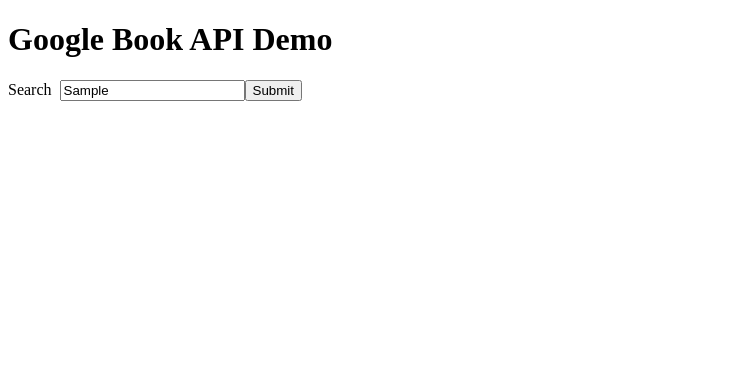
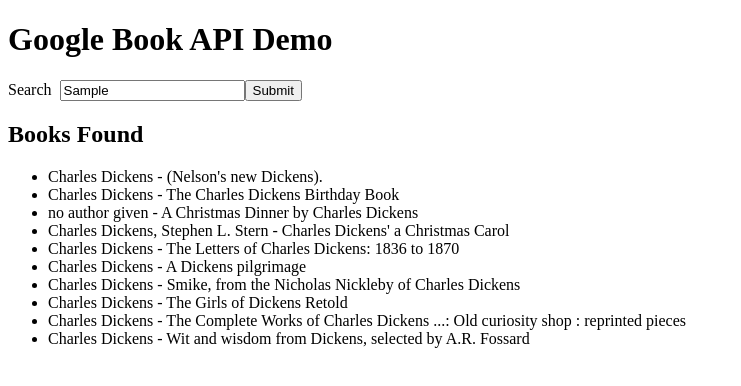
Before and after one commit to lsiden/google-books-demo, a React app: page / in a window 1280 px wide. Both pictures are taken after typing "Sample" into the empty fields and a click on the button "Submit". Shown: the top 386 px of the page, without its empty margins (0-741 px from the left). Built offline with nearby package versions, Linux system fonts and the light colour scheme.

Commit message:
books-list

```diff
--- a/package.json
+++ b/package.json
@@ -11,6 +11,7 @@
     "babel-core": "^6.26.0",
     "babel-jest": "^21.2.0",
     "babel-loader": "^7.1.2",
+    "babel-plugin-lodash": "^3.2.11",
     "babel-plugin-module-resolver": "^2.7.1",
     "babel-plugin-transform-class-properties": "^6.24.1",
     "babel-plugin-transform-object-rest-spread": "^6.26.0",
@@ -21,6 +22,7 @@
     "eslint": "^4.8.0",
     "eslint-plugin-react": "^7.4.0",
     "gh-pages": "^1.0.0",
+    "lodash-webpack-plugin": "^0.11.4",
     "rimraf": "^2.6.2",
     "style-loader": "^0.19.0",
     "webpack": "^3.6.0",
@@ -28,6 +30,7 @@
     "webpack-merge": "^4.1.0"
   },
   "dependencies": {
+    "lodash": "^4.17.4",
     "promise-polyfill": "^6.0.2",
     "react": "^16.0.0",
     "react-dom": "^16.0.0",
--- /dev/null
+++ b/src/books-list.jsx
@@ -0,0 +1,29 @@
+import React from 'react'
+import PropTypes from 'prop-types'
+
+function Authors({authors=['no author given']}) {
+	return (
+		<span className="authors">
+			{authors.join(', ')}
+		</span>
+	)
+}
+
+export default function BooksList({books}) {
+	let key=0
+	const items = books.map(book => <li key={++key} >
+		<Authors authors={book.authors} />
+		&nbsp;- {book.title}
+	</li>)
+	return books.length > 0 ? (
+		<div className="books-list">
+			<h2>Books Found</h2>
+			<ul>
+				{items}
+			</ul>
+		</div>
+	) : null
+}
+BooksList.propTypes = {
+	books: PropTypes.arrayOf(PropTypes.object).isRequired,
+}
--- a/src/index.jsx
+++ b/src/index.jsx
@@ -1,7 +1,9 @@
 import React from 'react'
 import PropTypes from 'prop-types'
+import _ from 'lodash'
 
 import SearchBooks from './search-books'
+import BooksList from './books-list'
 
 const debug = require('debug')('google-books-demo:book-browser')
 const initValue = window.localStorage.getItem('initValue') || ''
@@ -9,18 +11,30 @@
 export default class BookBrowser extends React.Component {
 	constructor(props) {
 		super(props)
+		this.state = {
+			books: [],
+		}
 	}
 
 	render() {
 		return (
-			<div>
+			<div className="books-browser">
 				<SearchBooks initValue={initValue} limit={20} onResponse={this.onResponse} />
+				<BooksList books={this.state.books} />
 			</div>
 		)
 	}
 
 	onResponse = (res) => {
 		debug(res)
+		const bookAttrs = ['title', 'authors', 'publishedDate', ]
+		const books = res.items
+			.filter(item => item.kind === 'books#volume')
+			.map(item => ({
+				..._.pick(item.volumeInfo, bookAttrs),
+				selfLink: item.selfLink,
+			}))
+		this.setState({ books })
 	}
 
     componentDidCatch = (error, info) => {
--- a/src/search-books.jsx
+++ b/src/search-books.jsx
@@ -10,7 +10,6 @@
 		super(props)
 		this.state = {
 			query: '',
-			result: [],
 		}
 		this.onChange = this.onChange.bind(this)
 		this.onSubmitSearch = this.onSubmitSearch.bind(this)
@@ -27,7 +26,7 @@
 
 	render() {
 		return (
-			<form onSubmit={ev => { ev.preventDefault(); this.onSubmitSearch() }} >
+			<form className="search-books" onSubmit={ev => { ev.preventDefault(); this.onSubmitSearch() }} >
 				<label>
 					Search
 					&nbsp;<input type="text" name="query" onChange={this.onChange} value={this.state.query} placeholder="Title or Author" />
--- a/webpack.config.js
+++ b/webpack.config.js
@@ -1,6 +1,5 @@
 const path=require('path')
-
-console.log(__dirname)
+const LodashModuleReplacementPlugin = require('lodash-webpack-plugin');
 
 module.exports = {
 	target: 'web',
@@ -14,6 +13,9 @@
 	resolve: {
 		extensions: ['.js', '.jsx', '.json'],
 	},
+	plugins: [
+		new LodashModuleReplacementPlugin,
+	],
 	module: {
 		rules: [
 		{
```
Also changed, not shown: .babelrc, 1 other file (tests, documents, lock files or other folders).
